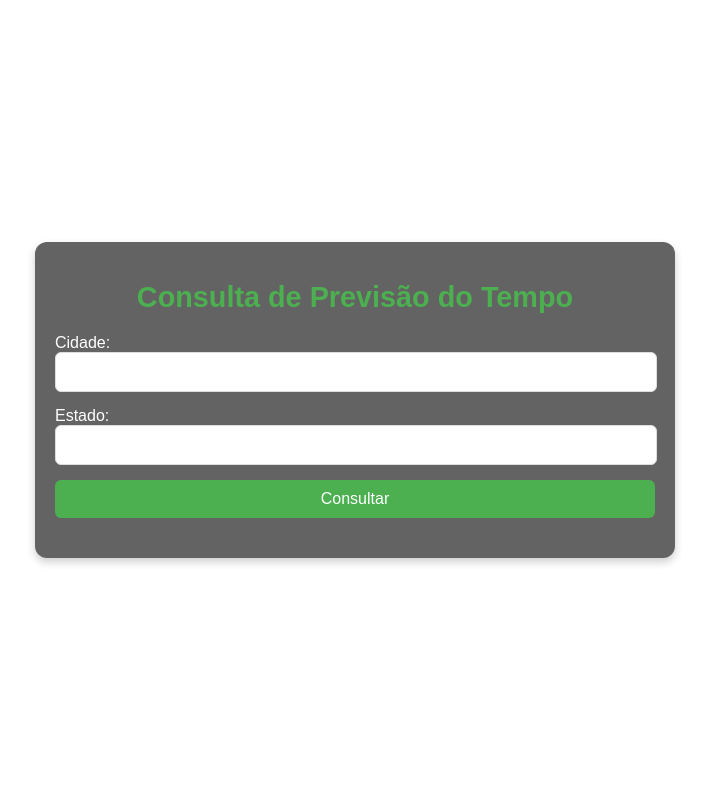
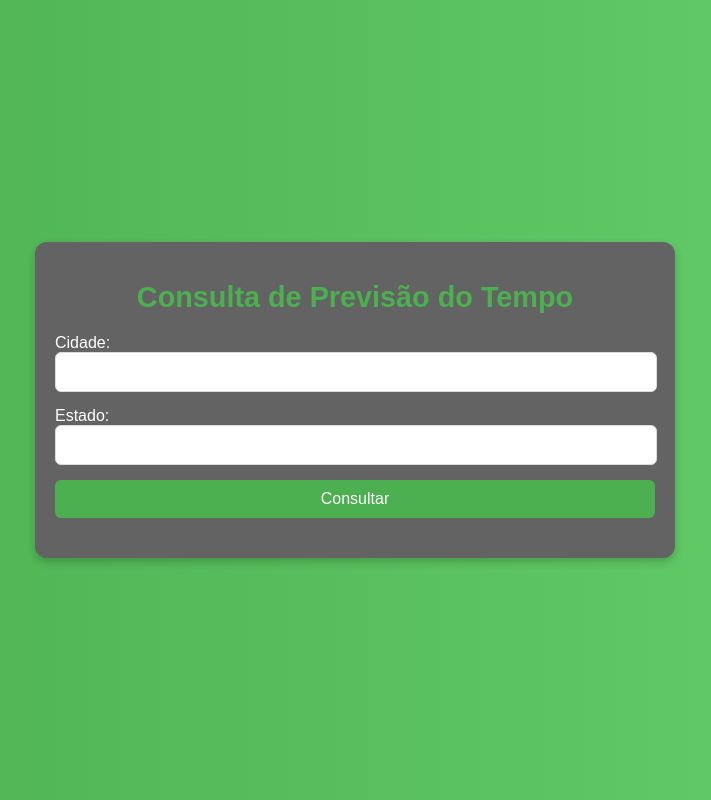
Before and after one commit to mateuspadilha166/previsaoTempo, a PHP site: page /Front/index.php in a window 1280 px wide. Shown: the whole page, without its empty margins (285-996 px from the left). Run offline with PHP 8.4, Linux system fonts and the light colour scheme.

Commit message:
fundo css

```diff
--- a/Front/style.css
+++ b/Front/style.css
@@ -3,7 +3,7 @@ body {
     font-family: 'Arial', sans-serif;
     margin: 0;
     padding: 0;
-    background-color: #ffffff;
+    background: linear-gradient(90deg, #4CAF50, #66cf6b);
     color: #333;
     display: flex;
     justify-content: center;
```
